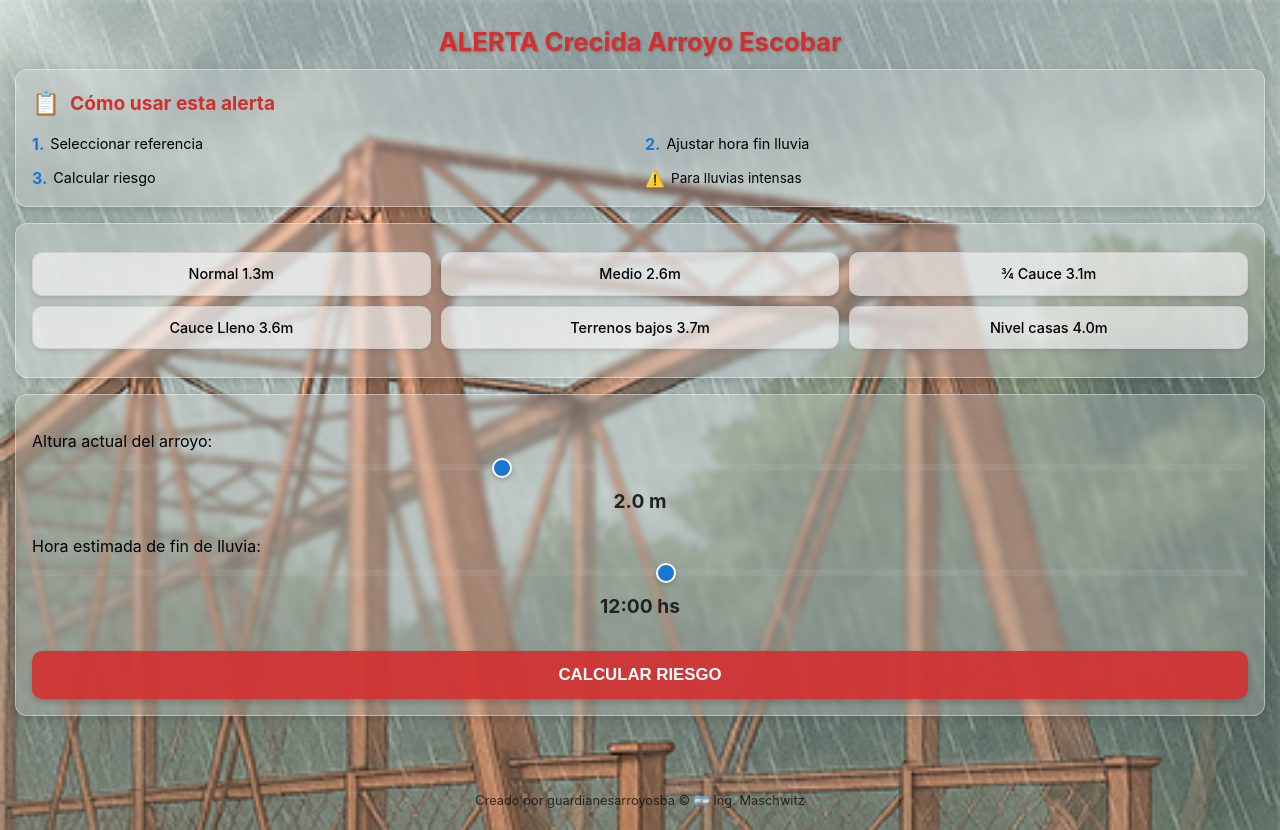
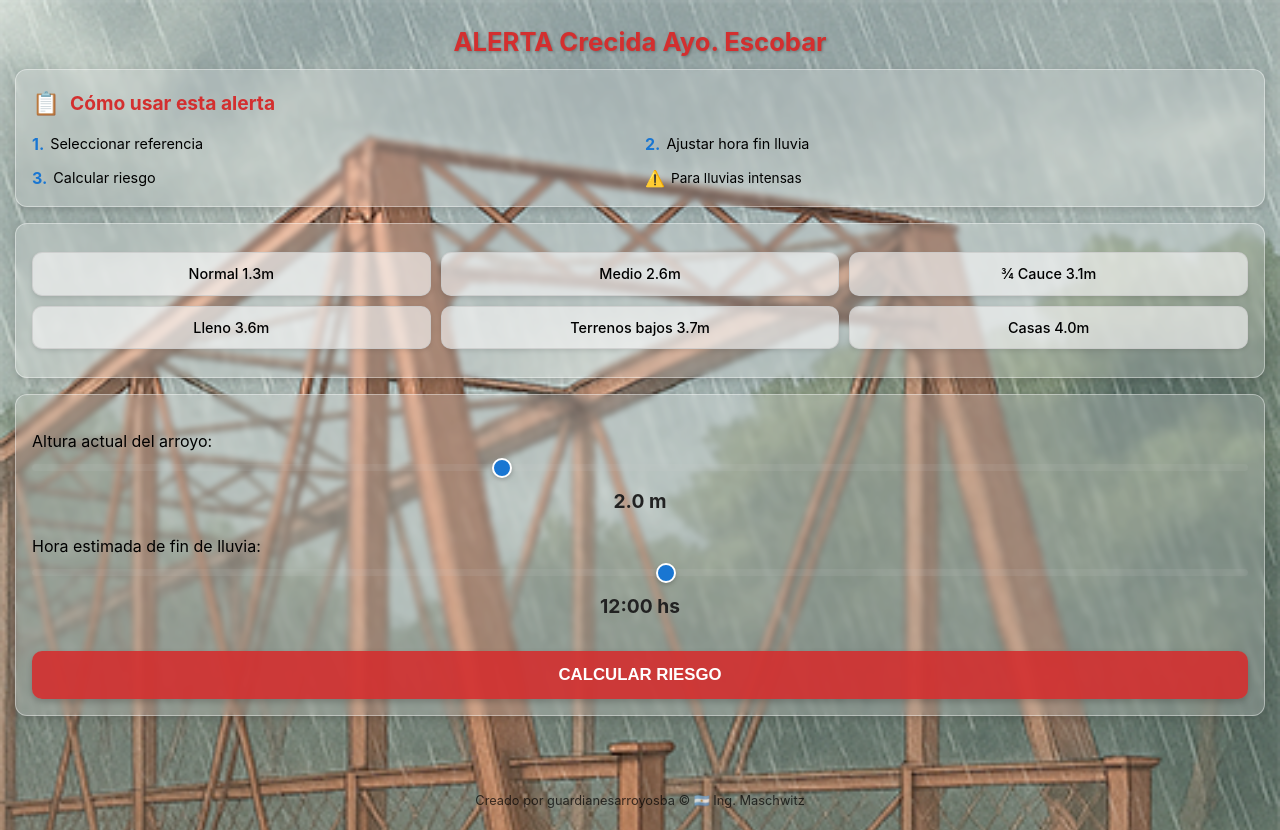
Before and after one commit to guardianesarroyos/Simulador-crecidas, a plain HTML site: page index.html in a window 1280 px wide. Drawn offline with Linux system fonts and the light colour scheme.

Commit message:
Update index.html

```diff
--- a/index.html
+++ b/index.html
@@ -180,7 +180,7 @@
 </head>
 <body>
 
-  <h1>ALERTA Crecida Arroyo Escobar</h1>
+  <h1>ALERTA Crecida Ayo. Escobar</h1>
 
   <!-- Burbuja 1: Instrucciones COMPACTAS -->
 <div class="burbuja">
@@ -223,9 +223,9 @@
         <div class="nivel-option" data-value="3.1">¾ Cauce 3.1m</div>
       </div>
       <div class="fila-niveles">
-        <div class="nivel-option" data-value="3.6">Cauce Lleno 3.6m</div>
+        <div class="nivel-option" data-value="3.6">Lleno 3.6m</div>
         <div class="nivel-option" data-value="3.7">Terrenos bajos 3.7m</div>
-        <div class="nivel-option" data-value="4.0">Nivel casas 4.0m</div>
+        <div class="nivel-option" data-value="4.0">Casas 4.0m</div>
       </div>
     </div>
   </div>
```
